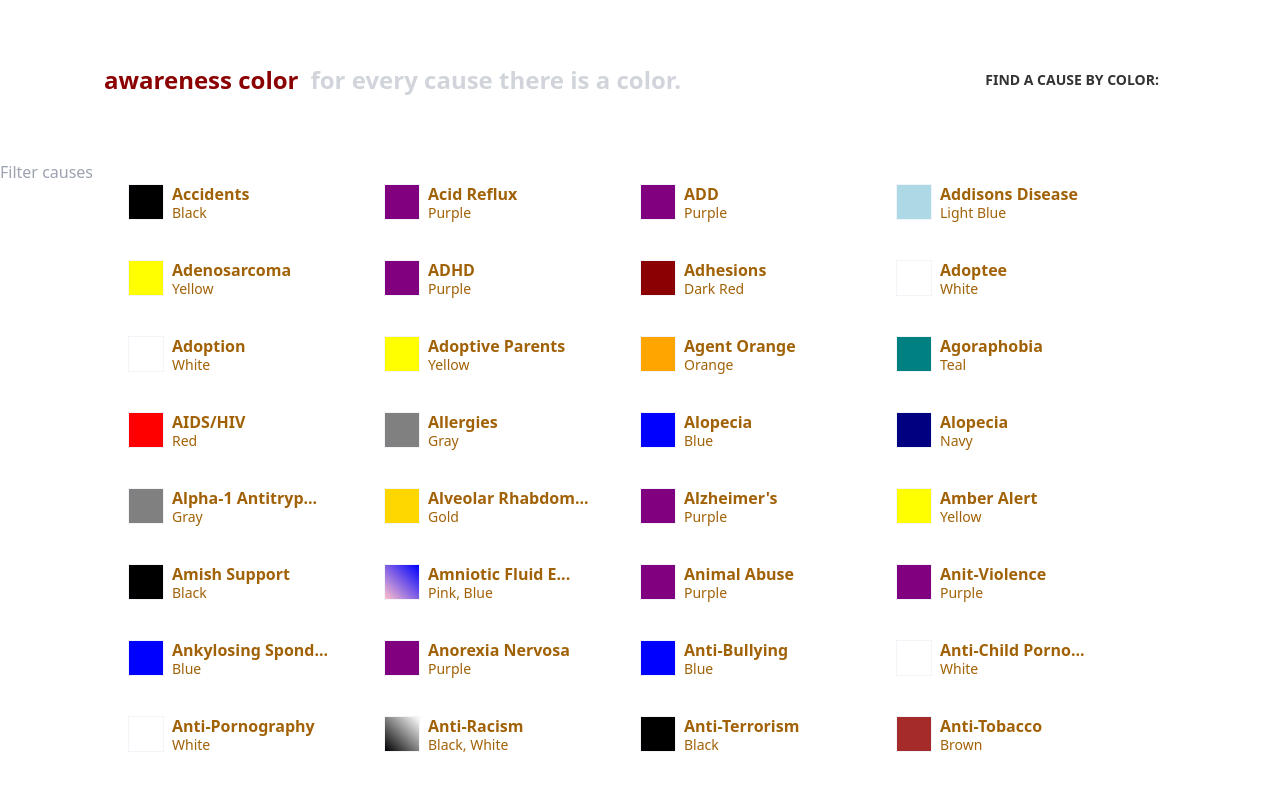
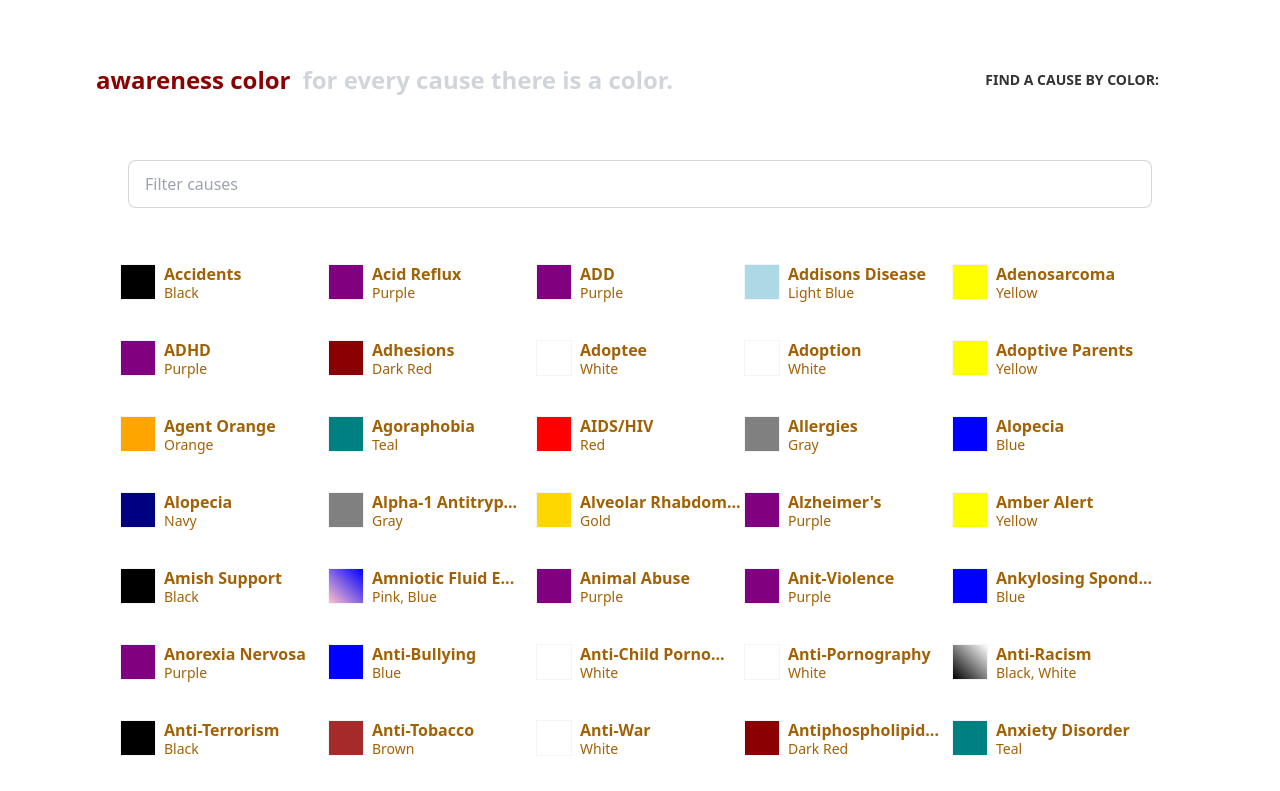
Before and after one commit to tobiaswright/awarenesscolorv2, an Angular app: page / in a window 1280 px wide. Shown: the top 791 px of the page. Built offline with nearby package versions, Linux system fonts and the light colour scheme.

Commit message:
styled filter box

```diff
--- a/src/app/cause-card/cause-card.component.css
+++ b/src/app/cause-card/cause-card.component.css
@@ -15,7 +15,7 @@ ul {
 }
 
 div {
-    @apply flex flex-none w-64 mb-5
+    @apply flex flex-none w-52 mb-5
 }
 
 div > div {
--- a/src/app/cause-filter/cause-filter.component.html
+++ b/src/app/cause-filter/cause-filter.component.html
@@ -1,2 +1,4 @@
+
 <input #filterQuery type="text" placeholder="Filter causes"
+    class="input flex justify-center input-bordered mx-auto w-full md:max-w-5xl mb-14"
     (input)="onFilterUpdate(filterQuery.value)">
--- a/src/app/header/header.component.css
+++ b/src/app/header/header.component.css
@@ -3,5 +3,5 @@ h1, h2 {
 }
 
 header {
-    @apply flex flex-col items-center justify-between max-w-full md:max-w-6xl px-2 md:px-6 py-12 mx-auto md:flex-row
+    @apply flex flex-col items-center justify-between max-w-full md:max-w-6xl md:px-6 py-12 mx-auto md:flex-row
 }
--- a/src/app/header/header.component.html
+++ b/src/app/header/header.component.html
@@ -1,6 +1,6 @@
 <header>
     <div class="navbar">
-        <div class="flex-1 px-2 lg:flex-none text-lg font-bold lowercase">
+        <div class="flex-1 lg:flex-none text-lg font-bold lowercase">
             <h1 [style.color]=color>Awareness Color</h1>
             <h2 class="text-gray-300 ml-3">for every cause there is a color.</h2>
         </div>
```
